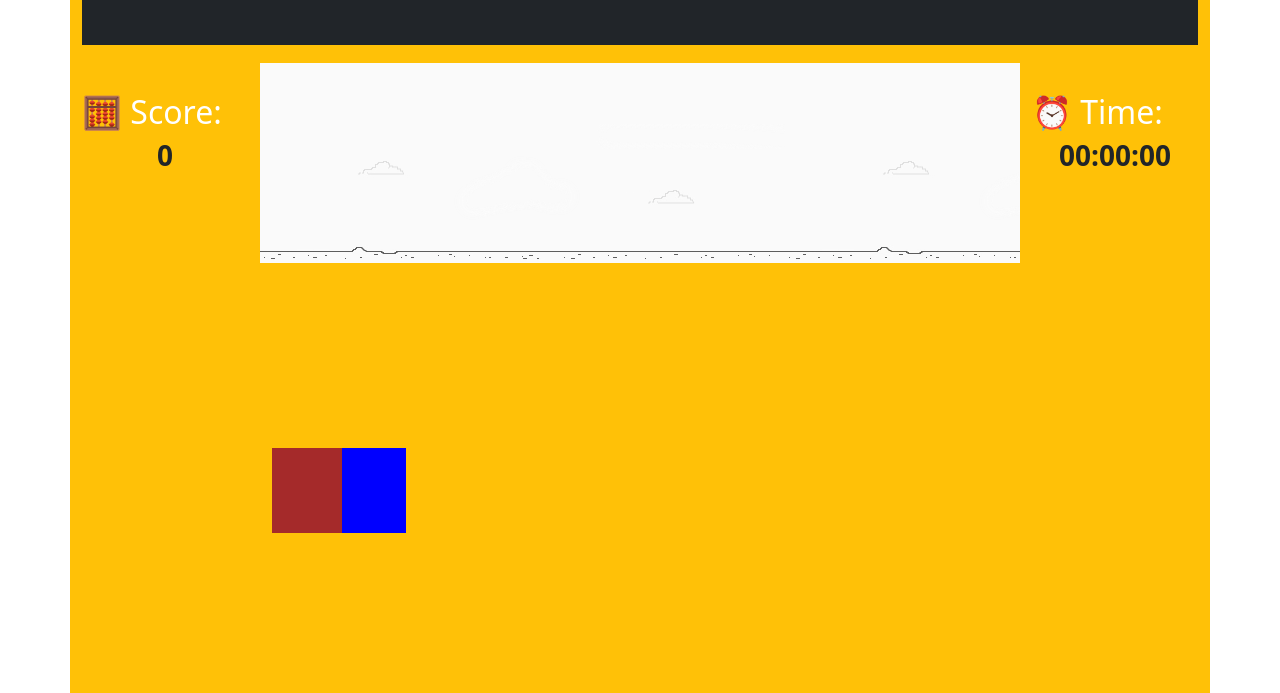
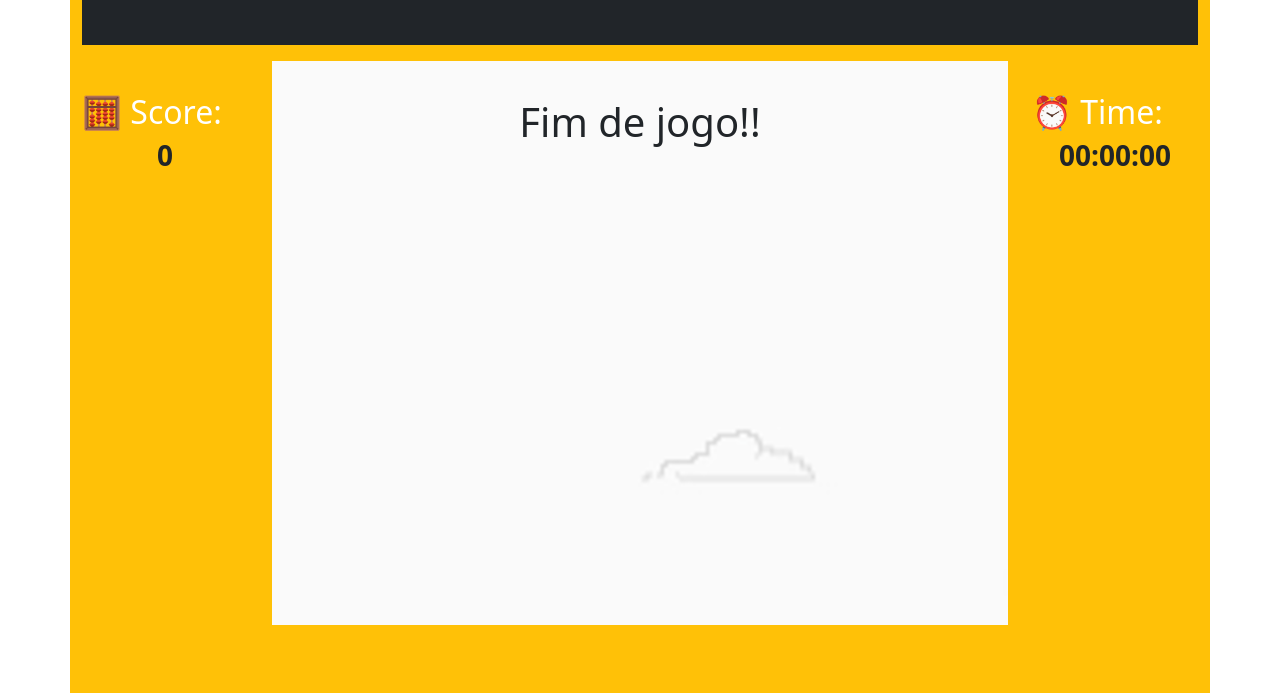
Before and after one commit to NeiTDutra/dino-net_off, a plain HTML site: page index.html in a window 1280 px wide. Shown: the part 107-800 px from the top of the page. Drawn offline with nearby package versions, Linux system fonts and the light colour scheme.

Commit message:
implementa cactus

```diff
--- a/index.html
+++ b/index.html
@@ -21,19 +21,25 @@
 </head>
 <body>
     <div class="container bg-warning pb-5 mb-0 h-100">
+        <!--barra superior-->
         <div class="nav bg-dark p-5 text-white">
             <img src="./images/dino.jpg" alt="imagem dino" width="100">
             <h1 class="ml-10">Dino Cross Off</h1>
         </div>
         <div class="row h-75">
+            <!--coluna esquerda-->
             <div class="col col-lg-2 bg-warning pt-5">
                 <h2 class="text-white">🧮  Score:</h2>
                 <h3 id="score"><strong>0</strong></h3>
             </div>
-            <div id="cena" class="col col-lg-8 mt-3 h-100">
-                <div class="dino" id="dino"></div>
-                <div id="cactus"></div>
+            <!--coluna central-->
+            <div class="col col-lg-8 mt-3 h-100">
+                <div id="cena" class="w-100 h-100">
+                    <!--dinossauro-->
+                    <div class="dino" id="dino"></div>
+                </div>
             </div>
+            <!--coluna direita-->
             <div class="col col-lg-2 bg-warning pt-5">
                 <h2 class="text-white">⏰  Time:</h2>
                 <h3 id="time"><strong>00:00:00</strong></h3>
--- a/src/script_main.js
+++ b/src/script_main.js
@@ -1,4 +1,5 @@
 const dino = document.getElementById('dino');
+const cenario = document.getElementById('cena');
 
 let isJumping = false;
 let isGameOver = false;
@@ -39,25 +40,26 @@ function jump() {
                     dinoPosition -= 20;
                     dino.style.bottom = dinoPosition + '%';
                 }
-            }, 20);
+            }, 60);
         }
         else {
 
             dinoPosition += 20;
             dino.style.bottom = dinoPosition + '%';
         }
-    }, 20);
+    }, 60);
 }
 
 function createCactus() {
 
-    const cactus = document.getElementById('cactus');
-    let cactusPosition = 1000;
+    const cactus = document.createElement('div');
+    let cactusPosition = 1100;
     let randomCactus = Math.random() * 6000;
 
     if(isGameOver) return;
 
     cactus.classList.add('cactus');
+    cenario.appendChild(cactus);
     cactus.style.left = cactusPosition + 'px';
 
     let leftTime = setInterval( () => {
@@ -65,9 +67,23 @@ function createCactus() {
         if(cactusPosition < -60) {
 
             clearInterval(leftTime);
+            cenario.removeChild(cactus);
+        }
+        else if(cactusPosition > 0 && cactusPosition < 350 && dinoPosition < 80) {
 
+            clearInterval(leftTime);
+            isGameOver = true;
+            document.getElementById('cena').innerHTML = '<h1 class="gameOverText">Fim de jogo!!</h1>';
         }
-    });
+        else {
+
+            cactusPosition -= 10;
+            cactus.style.left = cactusPosition + 'px';
+        }
+    }, 20);
+
+    setTimeout(createCactus, randomCactus);
 }
 
+createCactus();
 document.addEventListener('keyup', handleKeyUp);
--- a/src/style_main.css
+++ b/src/style_main.css
@@ -4,10 +4,23 @@ body, html {
 #dino {
     width: 70px;
     height: 85px;
-    background-color: blue ;
+    background-color: blue;
+    background-image: url('/images/dinoCorrendo.gif');
     position: absolute;
     bottom: 20%;
     margin-left: 5%;
+}
+.cactus {
+    width: 70px;
+    height: 85px;
+    background-color: brown;
+    background-image: url('/images/cactus.png');
+    position: absolute;
+    bottom: 20%;
+}
+#dino img {
+    width: 100%;
+    height: 100%;
 }
 @keyframes slideBg {
     form {
@@ -18,16 +31,15 @@ body, html {
     }
 }
 #cena {
-    background-image: url('/images/background.png');
+
+    background-color: aliceblue;
+    background-image: url('/images/cenario.png');
     background-repeat: repeat-x;
     animation: slideBg 600s infinite linear;
 }
-#cactus {
-    width: 70px;
-    height: 85px;
-    background-color: brown;
-    position: absolute;
-    bottom: 20%;
+.gameOverText {
+    text-align: center;
+    padding-top: 5%;
 }
 .conatiner {
     height: 100%;
```
Also changed, not shown: images/cactus.png, images/cenario.png (added), images/dinoCorrendo.gif (added).
